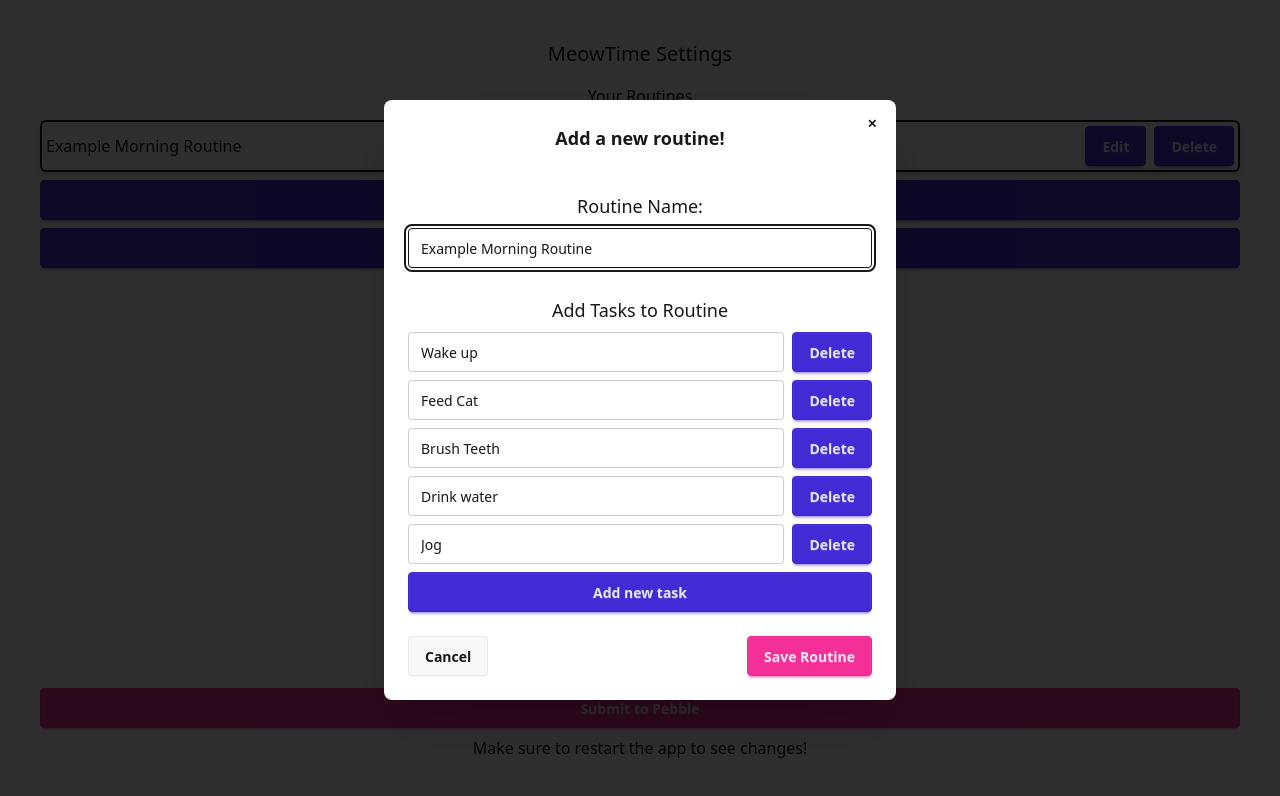
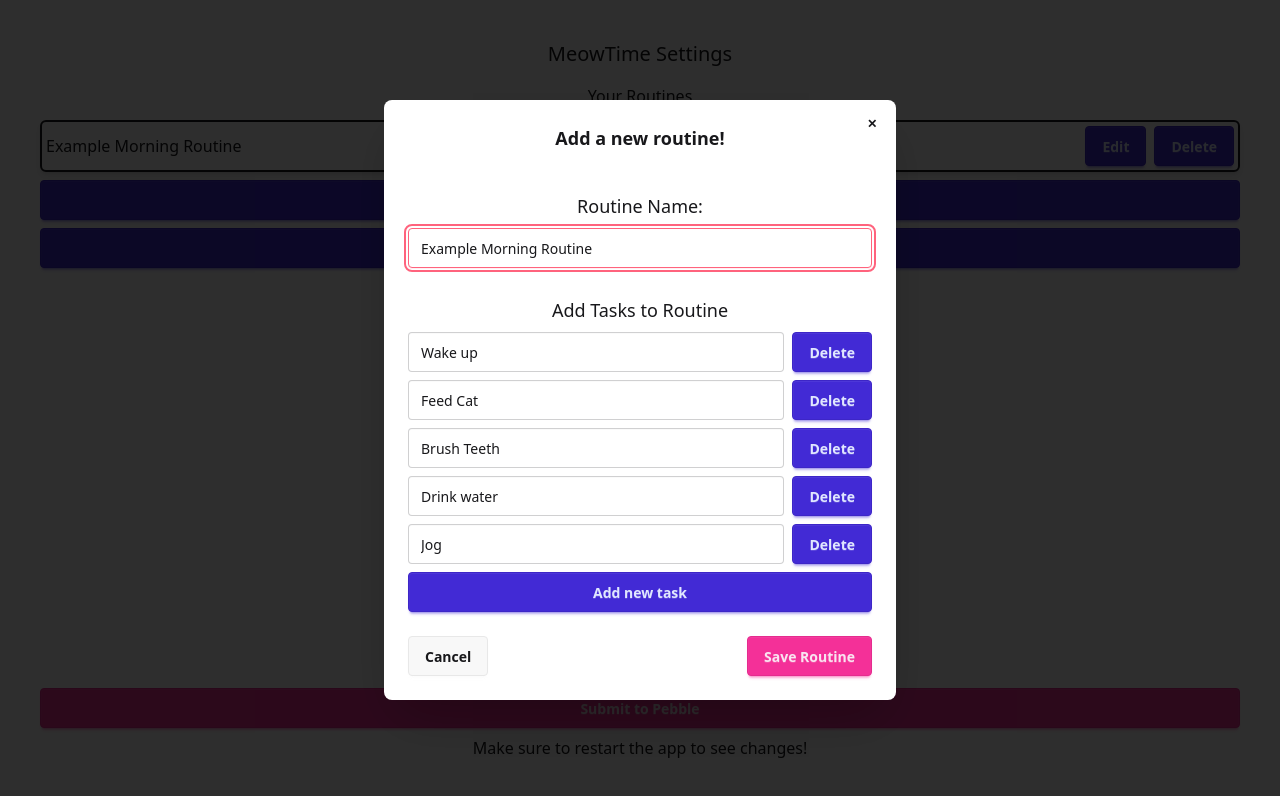
Before and after one commit to binamkayastha/MeowTime, a SvelteKit app in the folder web-app-config/: page / in a window 1280 px wide. Both pictures are taken after a click on the button "Edit". Shown: the top 796 px of the page. Built offline with nearby package versions, Linux system fonts and the light colour scheme.

Commit message:
Properly only show error on invalid input

```diff
--- a/web-app-config/src/routes/+page.svelte
+++ b/web-app-config/src/routes/+page.svelte
@@ -235,7 +235,7 @@
 				<input
 					type="text"
 					placeholder={`Routine Name ex. ${getRandom(routineExamples)}`}
-					class="input validator"
+					class="input invalid:input-error"
 					required
 					pattern={'.{1,10}'}
 					bind:value={editingRoutineName}
@@ -249,7 +249,7 @@
 							<input
 								type="text "
 								placeholder={`Task Name ex. ${getRandom(taskExamples)}`}
-								class="input validator"
+								class="input invalid:input-error"
 								bind:value={editingRoutine.tasks[index]}
 								required
 								pattern={'.{1,80}'}
@@ -357,8 +357,4 @@
 		/* Make modal backdrop darker so users don't think they can click on the elements behind the modal */
 		background-color: rgba(0, 0, 0, 0.7);
 	}
-	.validator {
-	    /* Override success color to not be green */
-		--color-success: transparent;
-	}
 </style>
```
